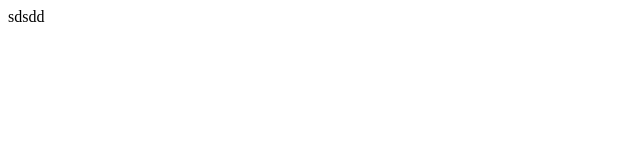
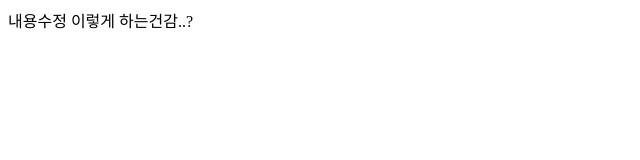
Before and after one commit to betty-eunjo/Abocado-Market, a plain HTML site: page Yoobin/test.html in a window 1280 px wide. Shown: the whole page, without its empty margins (0-640 px from the left). Drawn offline with Linux system fonts and the light colour scheme.

Commit message:
유빈프로젝트

```diff
--- a/Yoobin/test.html
+++ b/Yoobin/test.html
@@ -5,6 +5,6 @@
     <title>Document</title>
 </head>
 <body>
-sdsdd
+    내용수정 이렇게 하는건감..?
 </body>
 </html>
```
